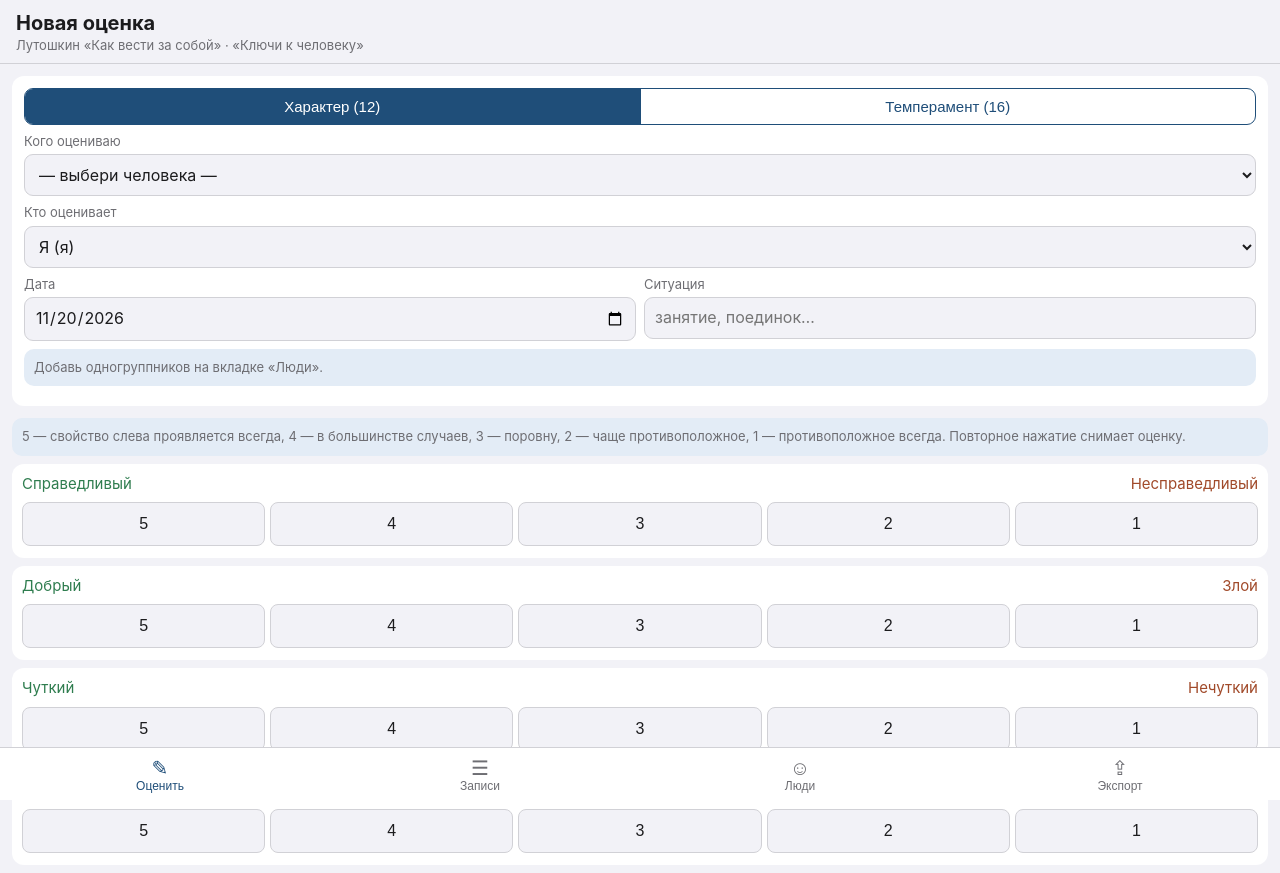
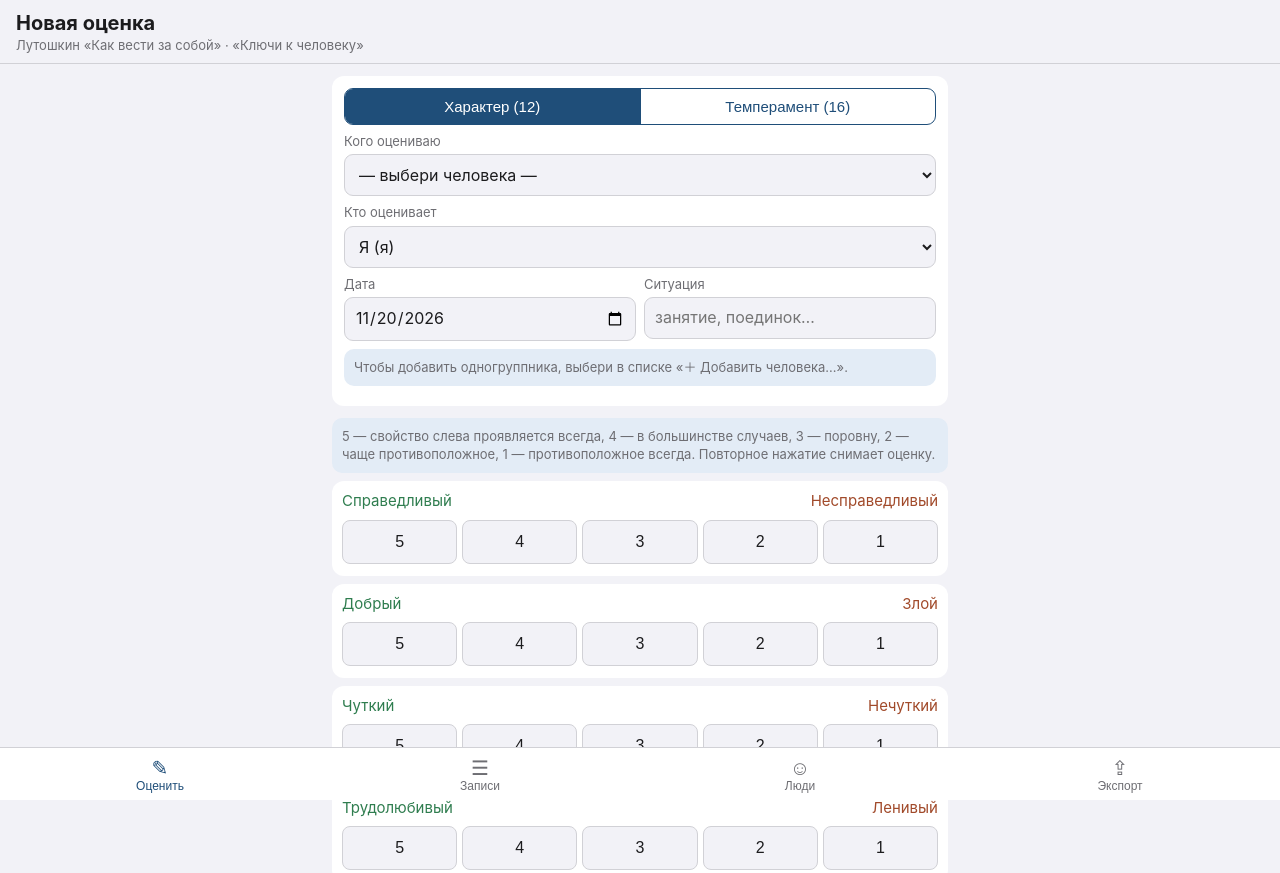
Before and after one commit to NSolyankin/klyuchi-k-cheloveku, a plain HTML site: page index.html in a window 1280 px wide. Shown: the top 873 px of the page. Drawn offline with Linux system fonts and the light colour scheme.

Commit message:
Add files via upload

```diff
--- a/index.html
+++ b/index.html
@@ -19,7 +19,7 @@ html,body{margin:0;background:var(--bg);color:var(--text);font:16px/1.35 -apple-
 header{position:sticky;top:0;z-index:5;background:var(--bg);padding:calc(env(safe-area-inset-top) + 10px) 16px 8px;border-bottom:1px solid var(--line)}
 header h1{margin:0;font-size:20px}
 header .sub{color:var(--muted);font-size:13px}
-main{padding:12px 12px calc(90px + env(safe-area-inset-bottom))}
+main{max-width:640px;margin:0 auto;padding:12px 12px calc(90px + env(safe-area-inset-bottom))}
 nav{position:fixed;bottom:0;left:0;right:0;display:flex;background:var(--card);border-top:1px solid var(--line);padding-bottom:env(safe-area-inset-bottom);z-index:10}
 nav button{flex:1;background:none;border:0;padding:9px 0 7px;color:var(--muted);font-size:12px}
 nav button b{display:block;font-size:20px;font-weight:400;line-height:1.1}
@@ -164,13 +164,15 @@ function renderRate(){
   let h=`<div class="card">
    <div class="seg" id="typeSeg"><button data-t="char" class="${draft.type==="char"?"on":""}">Характер (12)</button><button data-t="temp" class="${draft.type==="temp"?"on":""}">Темперамент (16)</button></div>
    <label class="f">Кого оцениваю</label>
-   <select id="target"><option value="">— выбери человека —</option>${opts(draft.target)}</select>
+   <select id="target"><option value="">— выбери человека —</option>${opts(draft.target)}<option value="__new">＋ Добавить человека…</option></select>
+   <div class="row hidden" id="add-target" style="margin-top:6px"><input type="text" placeholder="Имя или фамилия"><button class="btn" style="flex:0 0 auto;width:auto;margin:0;padding:9px 16px">Добавить</button></div>
    <label class="f">Кто оценивает</label>
-   <select id="rater">${opts(draft.rater)}</select>
+   <select id="rater">${opts(draft.rater)}<option value="__new">＋ Добавить человека…</option></select>
+   <div class="row hidden" id="add-rater" style="margin-top:6px"><input type="text" placeholder="Имя или фамилия"><button class="btn" style="flex:0 0 auto;width:auto;margin:0;padding:9px 16px">Добавить</button></div>
    <div class="row"><div><label class="f">Дата</label><input type="date" id="date" value="${esc(draft.date)}"></div>
    <div><label class="f">Ситуация</label><input type="text" id="sit" list="sits" placeholder="занятие, поединок…" value="${esc(draft.situation)}"></div></div>
    <datalist id="sits">${sits.map(s=>`<option value="${esc(s)}">`).join("")}</datalist>
-   ${!S.people.some(p=>!p.self)?`<div class="hint">Добавь одногруппников на вкладке «Люди».</div>`:""}
+   ${!S.people.some(p=>!p.self)?`<div class="hint">Чтобы добавить одногруппника, выбери в списке «＋ Добавить человека…».</div>`:""}
   </div>`;
   if(draft.type==="char"){
     h+=`<div class="hint">5 — свойство слева проявляется всегда, 4 — в большинстве случаев, 3 — поровну, 2 — чаще противоположное, 1 — противоположное всегда. Повторное нажатие снимает оценку.</div>`;
@@ -189,9 +191,16 @@ function renderRate(){
   ${draft.id?`<button class="btn sec" id="cancelBtn">Отменить правку</button><button class="btn danger" id="delBtn">Удалить оценку</button>`:""}`;
   app.innerHTML=h;
   const bind=(id,f)=>{const el=document.getElementById(id);if(el)el.addEventListener("input",()=>{draft[f]=el.value})};
-  bind("target","target");bind("rater","rater");bind("date","date");bind("sit","situation");bind("note","note");
-  document.getElementById("target").addEventListener("change",e=>draft.target=e.target.value);
-  document.getElementById("rater").addEventListener("change",e=>draft.rater=e.target.value);
+  bind("date","date");bind("sit","situation");bind("note","note");
+  ["target","rater"].forEach(f=>{
+    const sel=document.getElementById(f),row=document.getElementById("add-"+f),inp=row.querySelector("input"),btn=row.querySelector("button");
+    sel.addEventListener("change",()=>{
+      if(sel.value==="__new"){row.classList.remove("hidden");inp.value="";inp.focus();sel.value=draft[f]||""}
+      else{draft[f]=sel.value;row.classList.add("hidden")}
+    });
+    const add=()=>{const p=addPerson(inp.value);if(!p)return;draft[f]=p.id;renderRate()};
+    btn.onclick=add;inp.addEventListener("keydown",e=>{if(e.key==="Enter")add()});
+  });
   document.getElementById("typeSeg").addEventListener("click",e=>{const b=e.target.closest("button");if(!b||b.dataset.t===draft.type)return;
     if(Object.keys(draft.values).length&&!confirm("Сменить таблицу? Отметки в текущей сбросятся."))return;
     draft.type=b.dataset.t;draft.values={};renderRate()});
@@ -244,12 +253,16 @@ function renderPeople(){
   <div class="card list">`+S.people.map(p=>{const cnt=S.items.filter(i=>i.target===p.id).length;
     return `<div class="e" data-id="${p.id}"><div><div class="t1">${esc(p.name)}${p.self?" (я)":""}</div><div class="t2">оценок: ${cnt}</div></div><span class="muted">›</span></div>`}).join("")+`</div>`;
   app.innerHTML=h;
-  const add=()=>{const v=document.getElementById("newName").value.trim();if(!v)return;
-    if(S.people.some(p=>p.name.toLowerCase()===v.toLowerCase())){toast("Такой человек уже есть");return}
-    S.people.push({id:uid(),name:v,self:false});save();renderPeople();toast("Добавлен: "+v)};
+  const add=()=>{if(addPerson(document.getElementById("newName").value))renderPeople()};
   document.getElementById("addP").onclick=add;
   document.getElementById("newName").addEventListener("keydown",e=>{if(e.key==="Enter")add()});
   app.querySelectorAll(".e").forEach(e=>e.onclick=()=>{curPerson=e.dataset.id;tab="person";render();window.scrollTo(0,0)});
+}
+function addPerson(name){
+  const v=String(name||"").trim();if(!v){toast("Впиши имя");return null}
+  const ex=S.people.find(p=>p.name.toLowerCase()===v.toLowerCase());
+  if(ex){toast("Уже есть: "+ex.name);return ex}
+  const p={id:uid(),name:v,self:false};S.people.push(p);save();toast("Добавлен: "+v);return p;
 }
 function avg(a){a=a.filter(x=>x!==undefined&&x!==null);return a.length?a.reduce((s,x)=>s+x,0)/a.length:null}
 function fmt(x){return x===null?"—":(Math.round(x*10)/10).toString().replace(".",",")}
```
